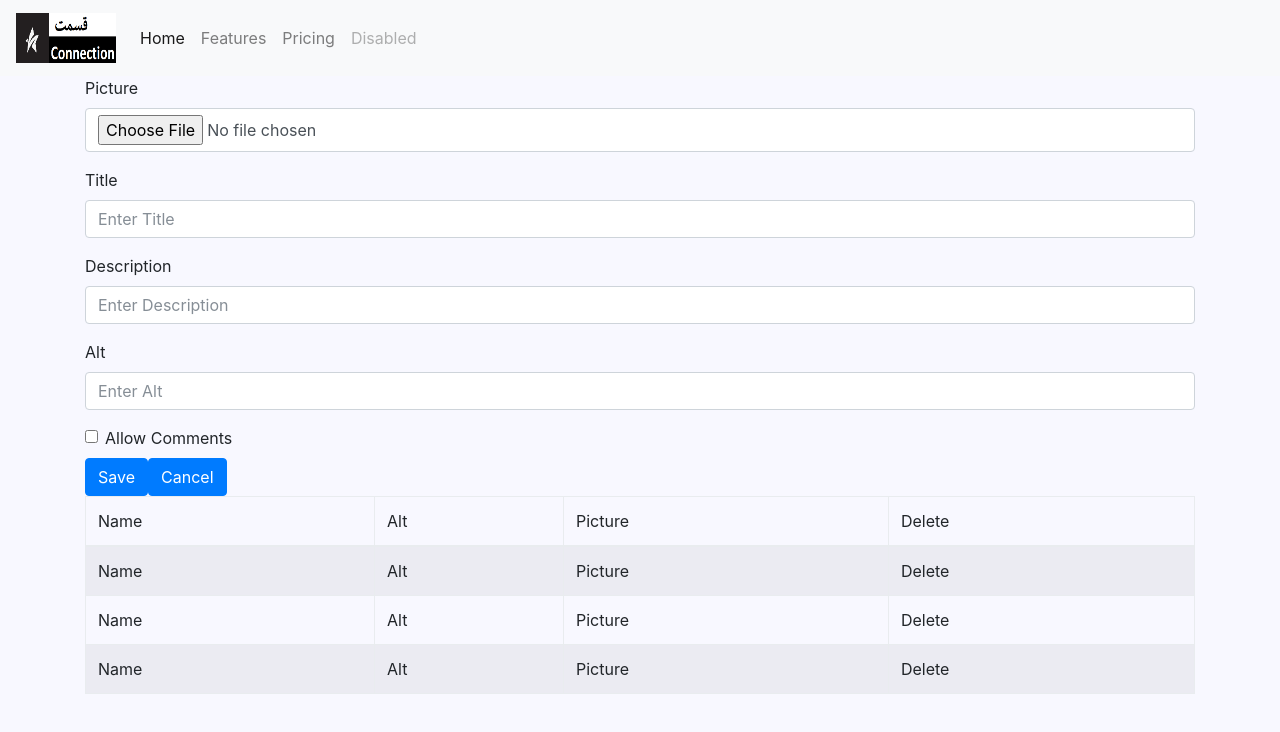
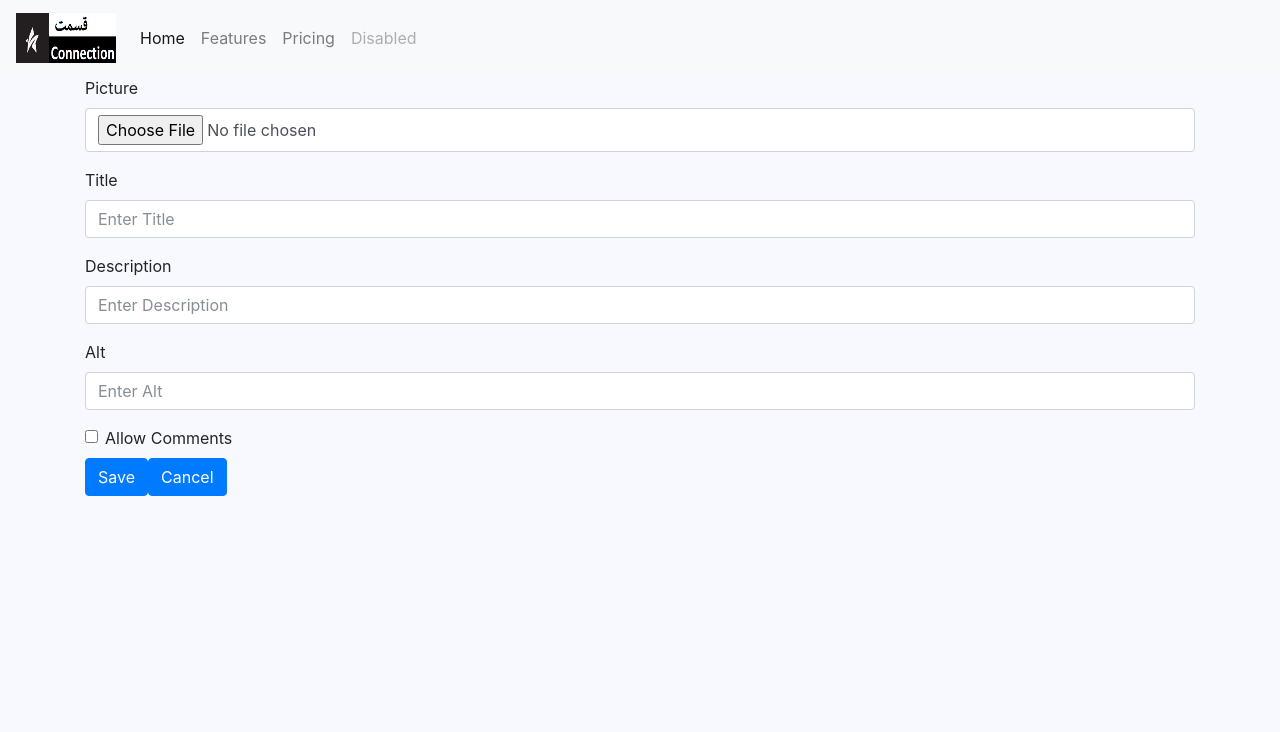
Before and after one commit to NAAccount123/UrduSitaray, an Angular app: page /admin/1/article in a window 1280 px wide. Shown: the top 732 px of the page. Built offline with nearby package versions, Linux system fonts and the light colour scheme.

Commit message:
articleshift

```diff
--- a/src/app/sr-add-content/add-artcle/add-artcle.component.html
+++ b/src/app/sr-add-content/add-artcle/add-artcle.component.html
@@ -46,50 +46,3 @@
 
 
 </div>
-<div class = "container">
-
-<table class="table table-bordered table-striped ">
-  <thead>
-<tr>
-<td>Name</td>
-<td>Alt</td>
-<td>Picture</td>
-<td>Delete</td>
-
-
-</tr>
-</thead>
-<tbody>
-  <tr>
-      <td>Name</td>
-      <td>Alt</td>
-      <td>Picture</td>
-      <td>Delete</td>
-
-  </tr>
-  <tr>
-      <td>Name</td>
-      <td>Alt</td>
-      <td>Picture</td>
-      <td>Delete</td>
-
-
-  </tr>
-  <tr>
-      <td>Name</td>
-      <td>Alt</td>
-      <td>Picture</td>
-      <td>Delete</td>
-
-
-  </tr>
-</tbody>
-
-
-
-</table>
-
-
-
-
-</div>
--- a/src/app/sr-add-content/sr-add-content.component.html
+++ b/src/app/sr-add-content/sr-add-content.component.html
@@ -80,3 +80,5 @@
 
 
         </div>
+
+<button class="btn btn-primary" [routerLink]="['article']">Add Article </button>
--- a/src/app/sr-add-content/sr-add-content.component.ts
+++ b/src/app/sr-add-content/sr-add-content.component.ts
@@ -54,7 +54,15 @@ Alert_M(header:string,message:string)
       );
 
 
+this.Aservice.GetArticles(this.blog_id).subscribe(
+  response=>{
+  for(let i in response)
+    {
+        this.articles.push(response[i]);
 
+    }
+  }
+);
   }
 
 OnDropDownClick(Id:number)
```
